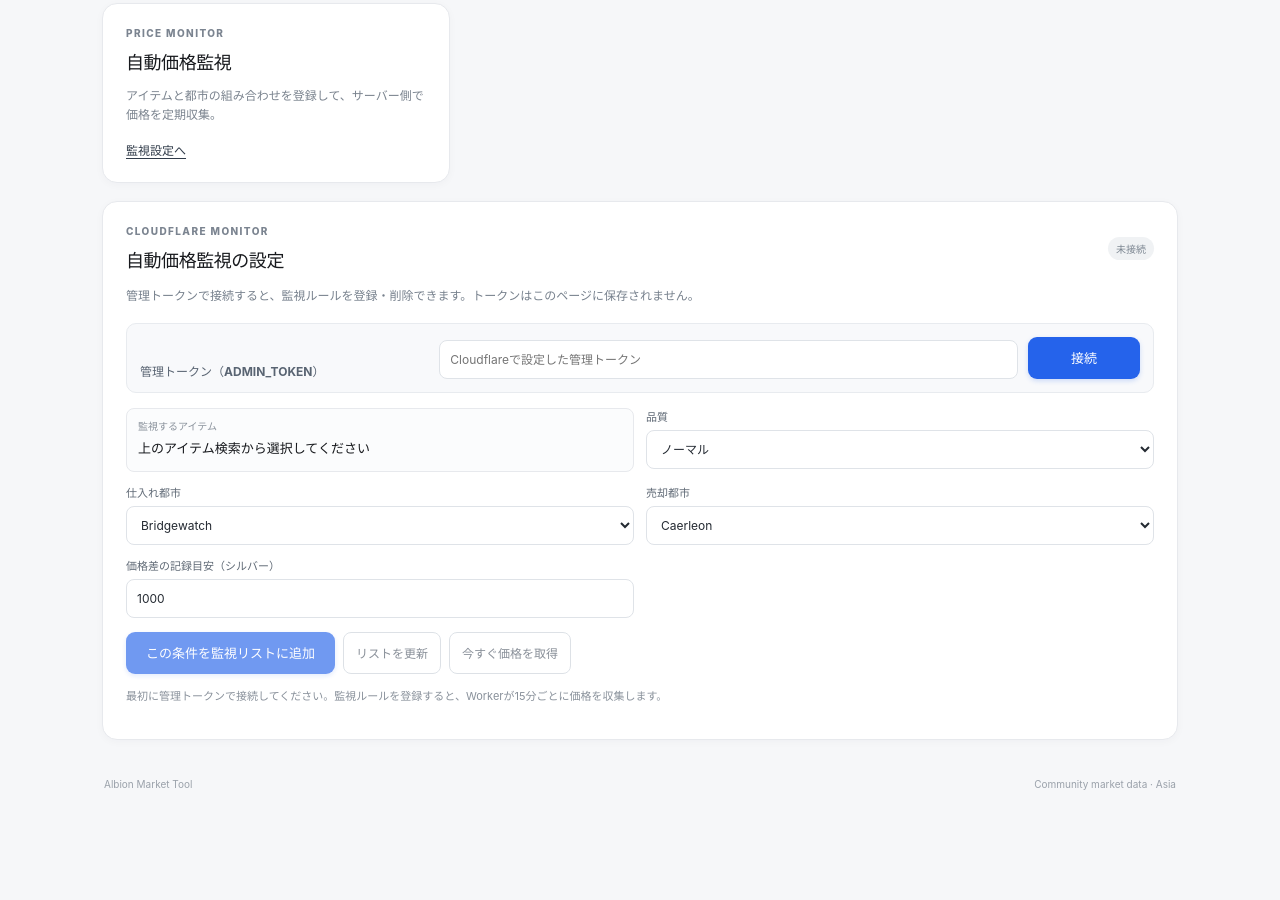
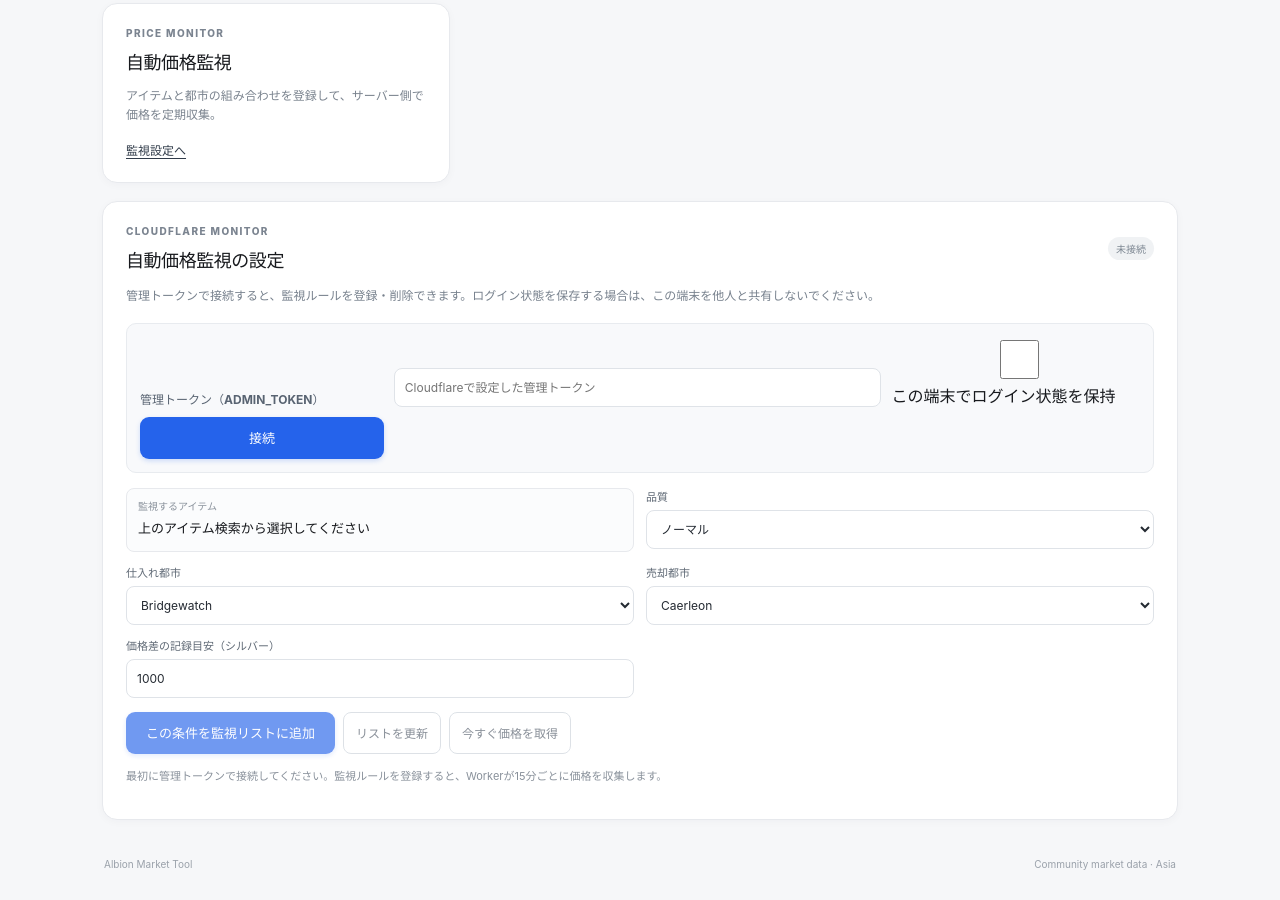
Before and after one commit to yuudaiy0819-sudo/albion-market-tool, a plain HTML site: page index.html in a window 1280 px wide. Shown: the part 1882-2782 px from the top of the page. Before the commit the page ends 2702 px from the top, so only its background shows below. Drawn offline with Linux system fonts and the light colour scheme.

Commit message:
Add remember login option for market monitor

```diff
--- a/index.html
+++ b/index.html
@@ -152,10 +152,11 @@
         </div>
         <span class="state unknown" id="monitor-status">未接続</span>
       </div>
-      <p class="monitor-description">管理トークンで接続すると、監視ルールを登録・削除できます。トークンはこのページに保存されません。</p>
+      <p class="monitor-description">管理トークンで接続すると、監視ルールを登録・削除できます。ログイン状態を保存する場合は、この端末を他人と共有しないでください。</p>
       <div class="monitor-connect-row">
         <label class="monitor-token-label" for="monitor-token">管理トークン（ADMIN_TOKEN）</label>
         <input id="monitor-token" type="password" autocomplete="off" placeholder="Cloudflareで設定した管理トークン">
+        <label class="monitor-remember"><input id="monitor-remember" type="checkbox"> この端末でログイン状態を保持</label>
         <button id="monitor-connect" type="button">接続</button>
       </div>
       <div class="monitor-form">
```
